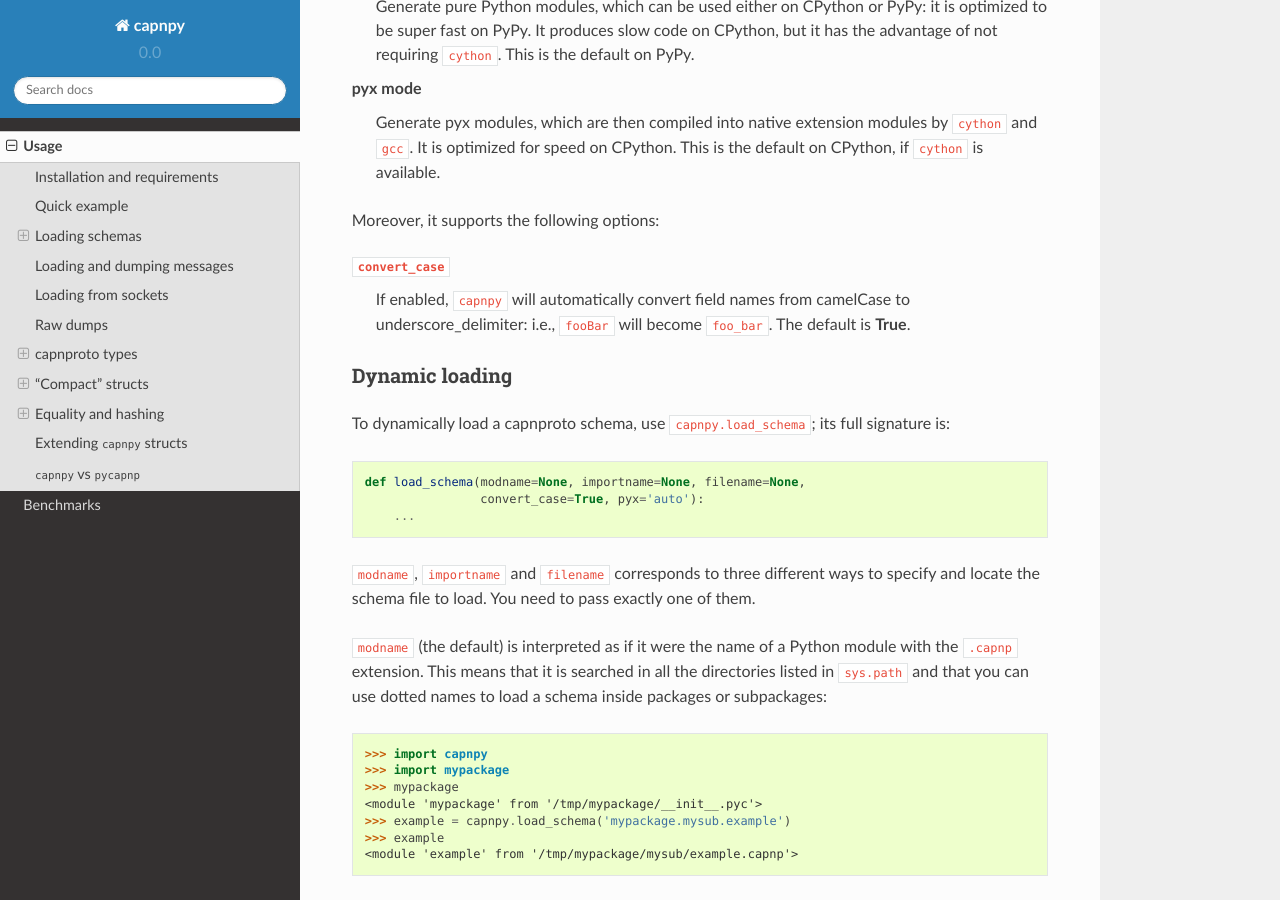
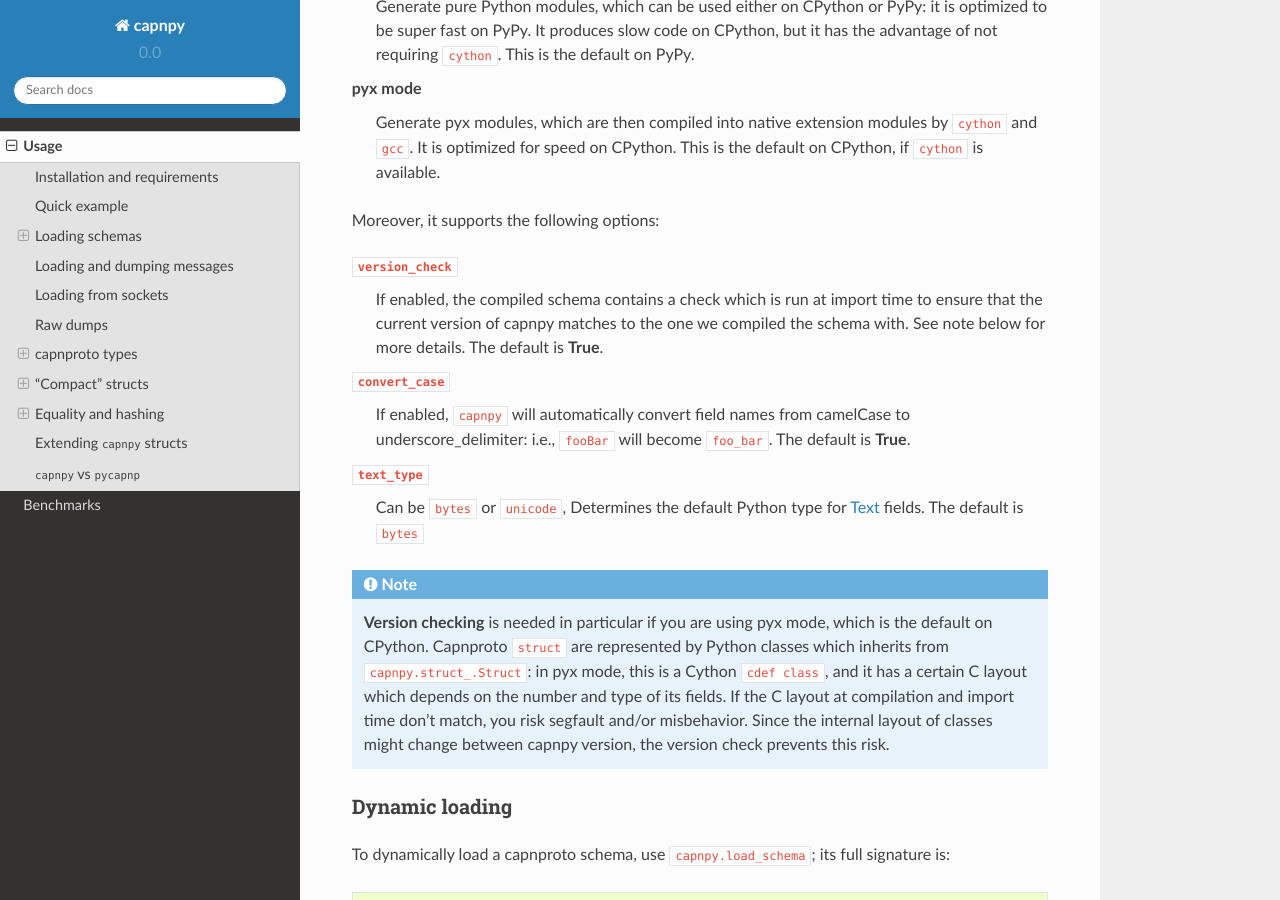
Before and after one commit to antocuni/capnpy, a Sphinx documentation site: the page built from docs/source/usage.rst, in a window 1280 px wide and 900 px high, scrolled down 1541 px. Built offline with Sphinx 7.4.7 and the Read the Docs theme 2.0.0, drawn with Linux system fonts in a browser that asks for light colours; some of the changed text lies outside the part shown.

Commit message:
improve the documentation about compilation options; unrelated to this branch but noticed it while working on the docs

```diff
--- a/docs/source/usage.rst
+++ b/docs/source/usage.rst
@@ -89,10 +89,31 @@ pyx mode
 
 Moreover, it supports the following options:
 
+``version_check``
+   If enabled, the compiled schema contains a check which is run at import
+   time to ensure that the current version of capnpy matches to the one we
+   compiled the schema with.  See note below for more details. The default is
+   **True**.
+
 ``convert_case``
    If enabled, ``capnpy`` will automatically convert field names
    from camelCase to underscore_delimiter: i.e., ``fooBar`` will become
    ``foo_bar``. The default is **True**.
+
+
+``text_type``
+   Can be ``bytes`` or ``unicode``, Determines the default Python type for
+   Text_ fields. The default is ``bytes``
+
+.. note:: **Version checking** is needed in particular if you are using pyx mode,
+          which is the default on CPython.  Capnproto ``struct`` are
+          represented by Python classes which inherits from
+          ``capnpy.struct_.Struct``: in pyx mode, this is a Cython ``cdef
+          class``, and it has a certain C layout which depends on the number
+          and type of its fields. If the C layout at compilation and import
+          time don't match, you risk segfault and/or misbehavior.  Since the
+          internal layout of classes might change between capnpy version, the
+          version check prevents this risk.
 
 
 Dynamic loading
@@ -288,8 +309,9 @@ Python:
     re-decode the string again and again any time you read the field.
 
 By default, ``Text`` fields are represented as ``bytes``. You can change the
-default behavior by passing ``capnpy_options={'text_type': 'unicode'}`` in
-your ``setup.py`` (see also `Integration with setuptools`_).
+default behavior by setting the appropriate `Compilation options`_. In case you
+are using `Integration with setuptools`_, you need to pass
+``capnpy_options={'text_type': 'unicode'}`` in your ``setup.py``.
 
 If you want more granular control, you can annotate single files/struct/fields
 with the ``$Py.options`` annotation::
```
